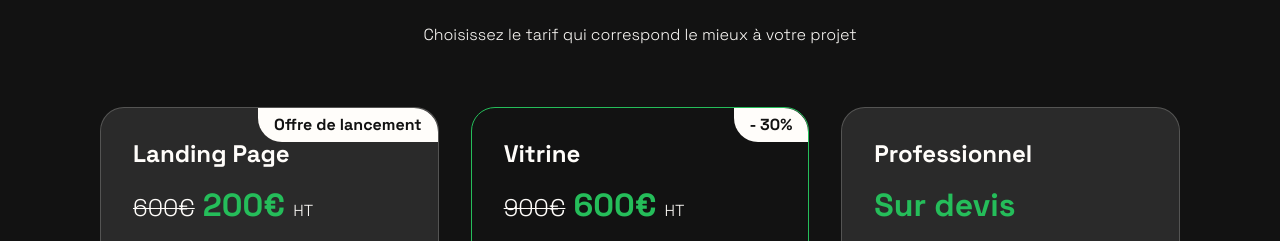
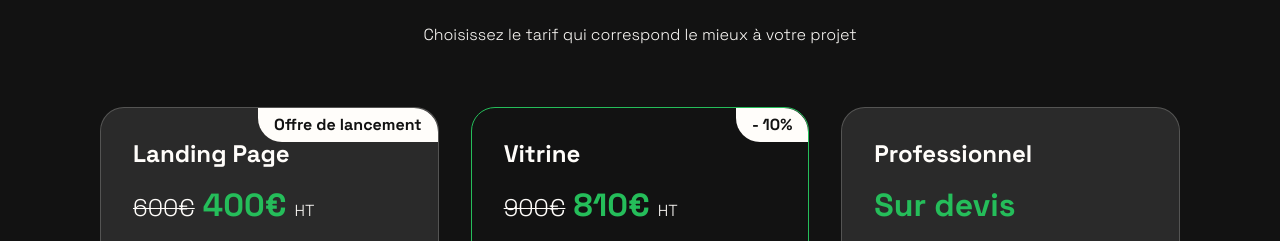
Before and after one commit to Coded4-me/coded4.me, a plain HTML site: page index.html in a window 1280 px wide. Shown: the part 2084-2325 px from the top of the page. Drawn offline with nearby package versions, Linux system fonts and the light colour scheme.

Commit message:
UPDATE pricing

```diff
--- a/index.html
+++ b/index.html
@@ -152,7 +152,7 @@
                 <article>
                     <span class="pricing-offer">Offre de lancement</span>
                     <p class="pricing-title">Landing Page</p>
-                    <p class="pricing-price"><s>600€</s> 200€ <span class="ht">HT</span></p>
+                    <p class="pricing-price"><s>600€</s> 400€ <span class="ht">HT</span></p>
                     <p class="pricing-p">Une page, un message, un objectif : convertir.</p>
                     <hr>
                     <ul class="pricing-features">
@@ -172,9 +172,9 @@
                     <a href="#contact" class="btn btn-tertiary">Commencer</a>
                 </article>
                 <article class="best-offer">
-                    <span class="pricing-offer">- 30%</span>
+                    <span class="pricing-offer">- 10%</span>
                     <p class="pricing-title">Vitrine</p>
-                    <p class="pricing-price"><s>900€</s> 600€ <span class="ht">HT</span></p>
+                    <p class="pricing-price"><s>900€</s> 810€ <span class="ht">HT</span></p>
                     <p class="pricing-p">Un site web pour montrer qui vous êtes, inspirer confiance, développer votre présence.</p>
                     <hr>
                     <ul class="pricing-features">
```
